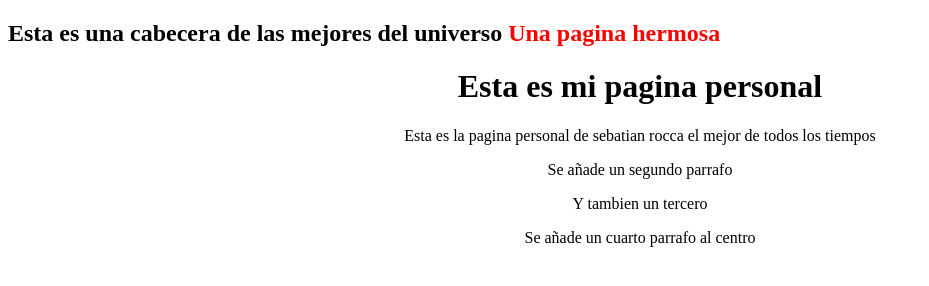
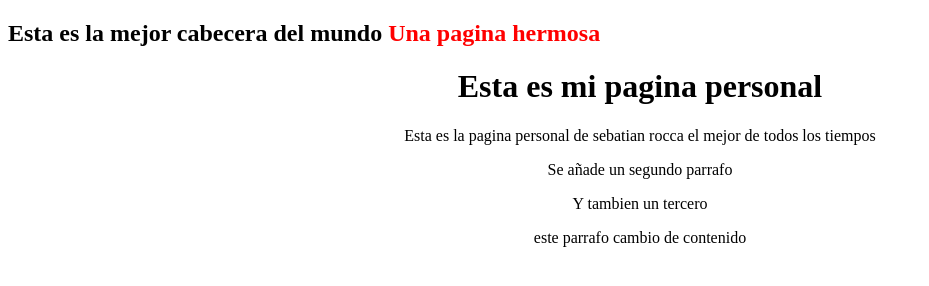
Before and after one commit to sebarocca/Blog, a plain HTML site: page index.html in a window 1280 px wide. Shown: the whole page, without its empty margins (0-929 px from the left). Drawn offline with Linux system fonts and the light colour scheme.

Commit message:
se cambio contenido del cuarto parrafo y se cambion el titulo de la cabecera

```diff
--- a/index.html
+++ b/index.html
@@ -10,7 +10,7 @@
 	<div class="container" id="cabecera">
 
 		<h2>
-			Esta es una cabecera de las mejores del universo
+			Esta es la mejor cabecera del mundo
 			<span>Una pagina hermosa</span>
 		</h2>
 
@@ -23,7 +23,7 @@
 
 <p>Y tambien un tercero</p>
 
-<p>Se añade un cuarto parrafo al centro</p>
+<p>este parrafo cambio de contenido</p>
 
 
 </body>
```
